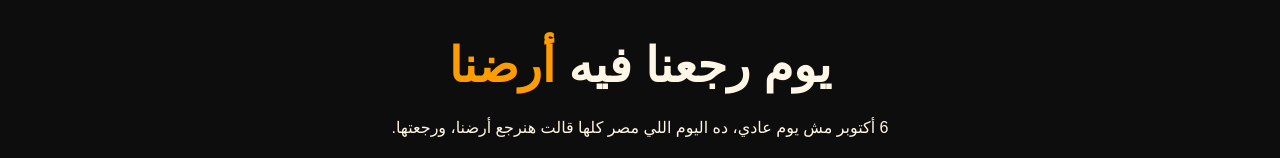
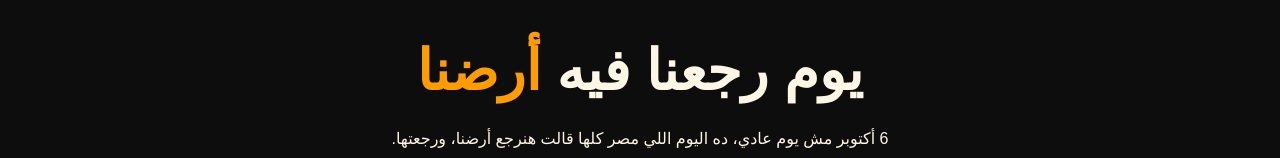
Before and after one commit to ramadanaboelsoud29-dotcom/October-1973-Crossing-Story, a plain HTML site: page index.html in a window 1280 px wide. Shown: the top 158 px of the page. Drawn offline with Linux system fonts and the light colour scheme.

Commit message:
Update index.html

```diff
--- a/index.html
+++ b/index.html
@@ -8,7 +8,7 @@
 *{box-sizing:border-box}
 body{margin:0;font-family:Arial;background:#0D0D0D;color:#FFF6E5;text-align:center}
 .hero{background:#0D0D0D;padding:30px 12px;border-bottom:3px solid #FF9D00}
-.hero h1{font-size:48px;margin:5px;line-height:1.3}
+.hero h1{font-size:56px;margin:5px;line-height:1.3}
 .hero h1 span{color:#FF9D00;text-shadow:none}
 .hero p{line-height:1.9;padding:0 8px}
 .hero img{width:95%;max-width:680px;border-radius:14px;border:2px solid #FF9D00;box-shadow:none}
```
